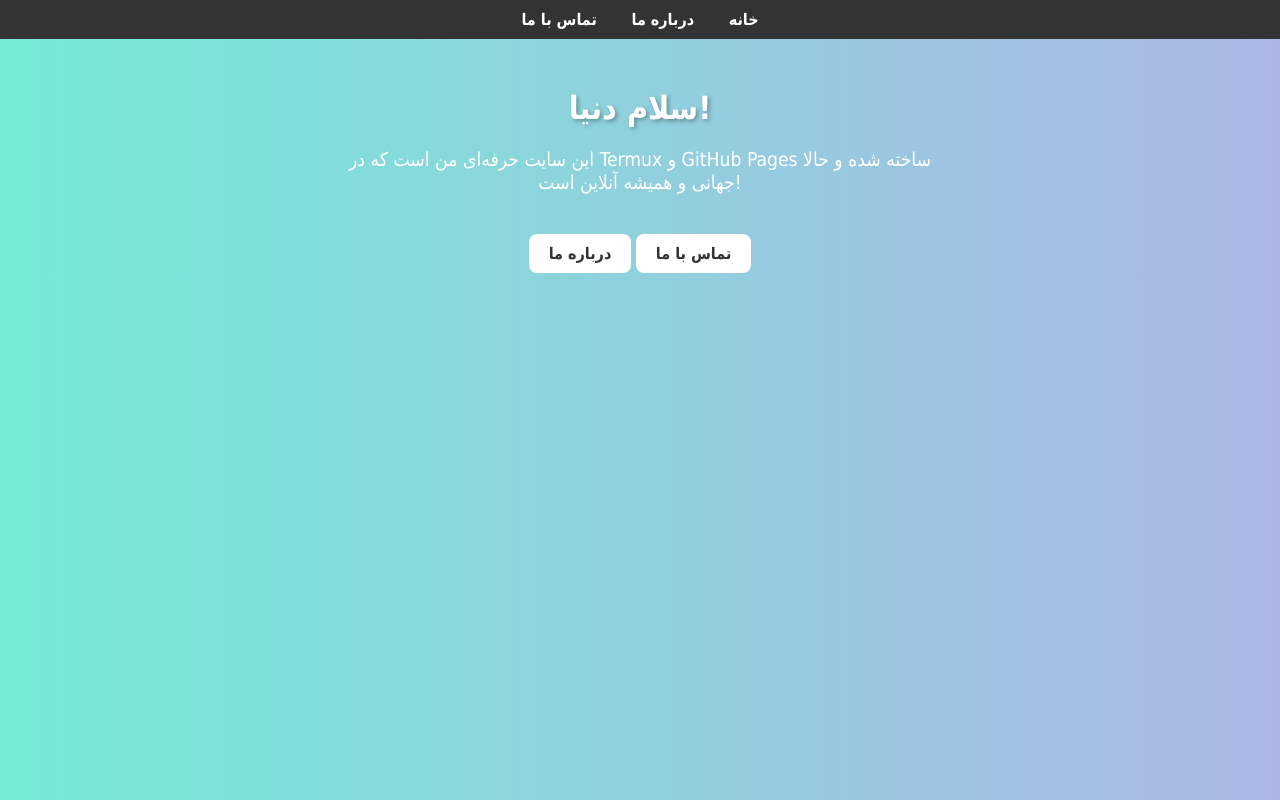
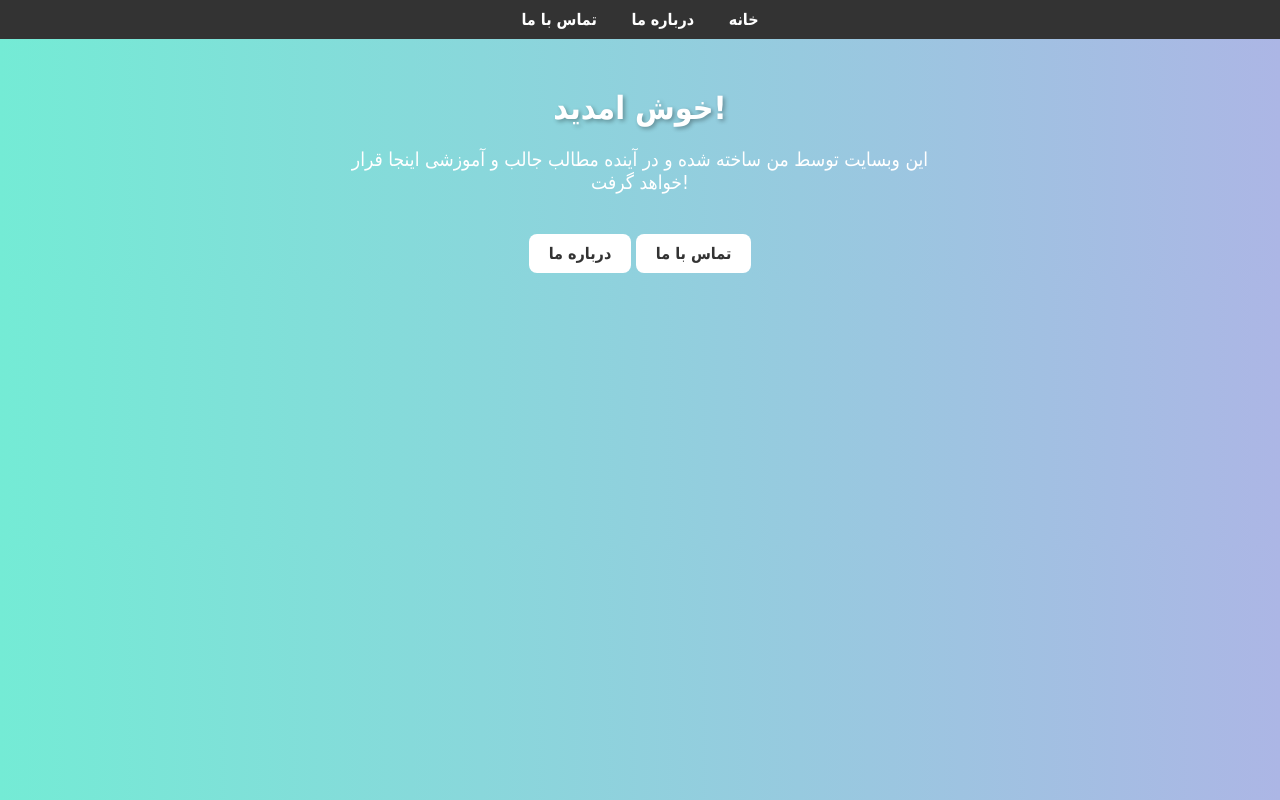
Before and after one commit to adibjan/mystery-of-100-trials, a plain HTML site: page index.html in a window 1280 px wide. Drawn offline with Linux system fonts and the light colour scheme.

Commit message:
Update homepage text

```diff
--- a/index.html
+++ b/index.html
@@ -21,8 +21,8 @@
     <a href="about.html">درباره ما</a>
     <a href="contact.html">تماس با ما</a>
   </nav>
-  <h1>سلام دنیا!</h1>
-  <p>این سایت حرفه‌ای من است که در Termux و GitHub Pages ساخته شده و حالا جهانی و همیشه آنلاین است!</p>
+  <h1>خوش امدید!</h1>
+  <p>این وبسایت توسط من ساخته شده و در آینده مطالب جالب و آموزشی اینجا قرار خواهد گرفت!</p>
   <a href="about.html" class="btn">درباره ما</a>
   <a href="contact.html" class="btn">تماس با ما</a>
 </body>
```
